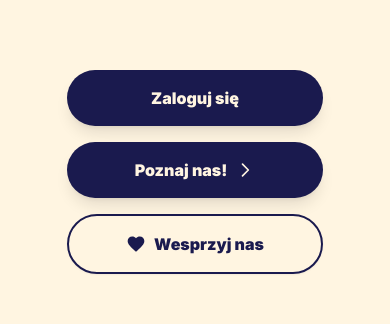
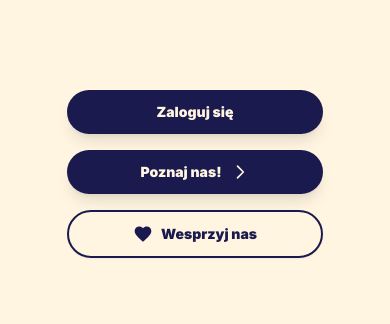
Before and after one commit to tomaszpiescikowski/centrumkenaz.com, a React (Vite) app: page / in a window 390 px wide. Shown: the part 303-627 px from the top of the page. Built offline with nearby package versions, Linux system fonts and the light colour scheme; no server answers.

Commit message:
style(home): slightly reduce home page button size on mobile
Buttons were py-4 px-8 text-base on mobile — reduced to py-3 px-6 text-sm
so they feel lighter on small screens. Desktop (sm:) breakpoint keeps the
original large sizing.

```diff
--- a/src/pages/public/Home.jsx
+++ b/src/pages/public/Home.jsx
@@ -50,13 +50,13 @@ function Home() {
       <div className="w-full max-w-xs flex-none space-y-4 px-8 sm:max-w-sm">
         <Link
           to="/login"
-          className="block w-full rounded-full bg-navy px-8 py-4 text-center text-base font-black text-cream shadow-lg transition hover:-translate-y-0.5 hover:shadow-xl dark:bg-cream dark:text-navy sm:text-lg"
+          className="block w-full rounded-full bg-navy px-6 py-3 text-center text-sm font-black text-cream shadow-lg transition hover:-translate-y-0.5 hover:shadow-xl dark:bg-cream dark:text-navy sm:px-8 sm:py-4 sm:text-lg"
         >
           {t('auth.openLogin')}
         </Link>
         <Link
           to="/about"
-          className="group flex w-full items-center justify-center gap-2 rounded-full bg-navy px-8 py-4 text-base font-black text-cream shadow-lg transition hover:-translate-y-0.5 hover:shadow-xl dark:bg-cream dark:text-navy sm:text-lg"
+          className="group flex w-full items-center justify-center gap-2 rounded-full bg-navy px-6 py-3 text-sm font-black text-cream shadow-lg transition hover:-translate-y-0.5 hover:shadow-xl dark:bg-cream dark:text-navy sm:px-8 sm:py-4 sm:text-lg"
         >
           <span>{t('home.aboutCta')}</span>
           <svg className="h-5 w-5 transition-transform group-hover:translate-x-1" fill="none" stroke="currentColor" viewBox="0 0 24 24" aria-hidden="true">
@@ -65,7 +65,7 @@ function Home() {
         </Link>
         <Link
           to="/support"
-          className="group flex w-full items-center justify-center gap-2 rounded-full border-2 border-navy px-8 py-4 text-base font-black text-navy shadow-sm transition hover:-translate-y-0.5 hover:shadow-md dark:border-cream dark:text-cream sm:text-lg"
+          className="group flex w-full items-center justify-center gap-2 rounded-full border-2 border-navy px-6 py-3 text-sm font-black text-navy shadow-sm transition hover:-translate-y-0.5 hover:shadow-md dark:border-cream dark:text-cream sm:px-8 sm:py-4 sm:text-lg"
         >
           <svg className="h-5 w-5 transition-transform group-hover:scale-110" fill="currentColor" viewBox="0 0 24 24" aria-hidden="true">
             <path d="M12 21.35l-1.45-1.32C5.4 15.36 2 12.28 2 8.5 2 5.42 4.42 3 7.5 3c1.74 0 3.41.81 4.5 2.09C13.09 3.81 14.76 3 16.5 3 19.58 3 22 5.42 22 8.5c0 3.78-3.4 6.86-8.55 11.54L12 21.35z" />
```
